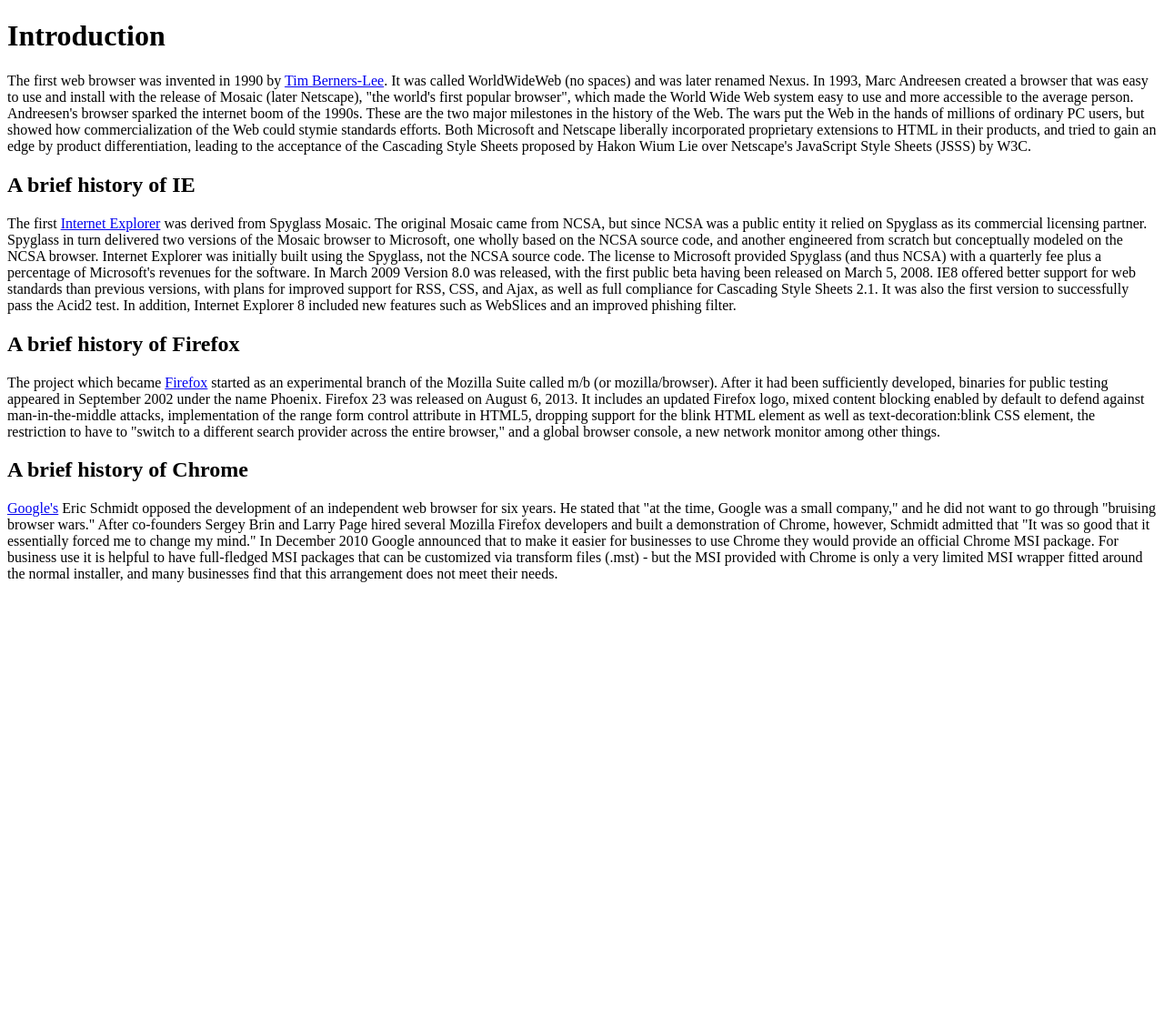
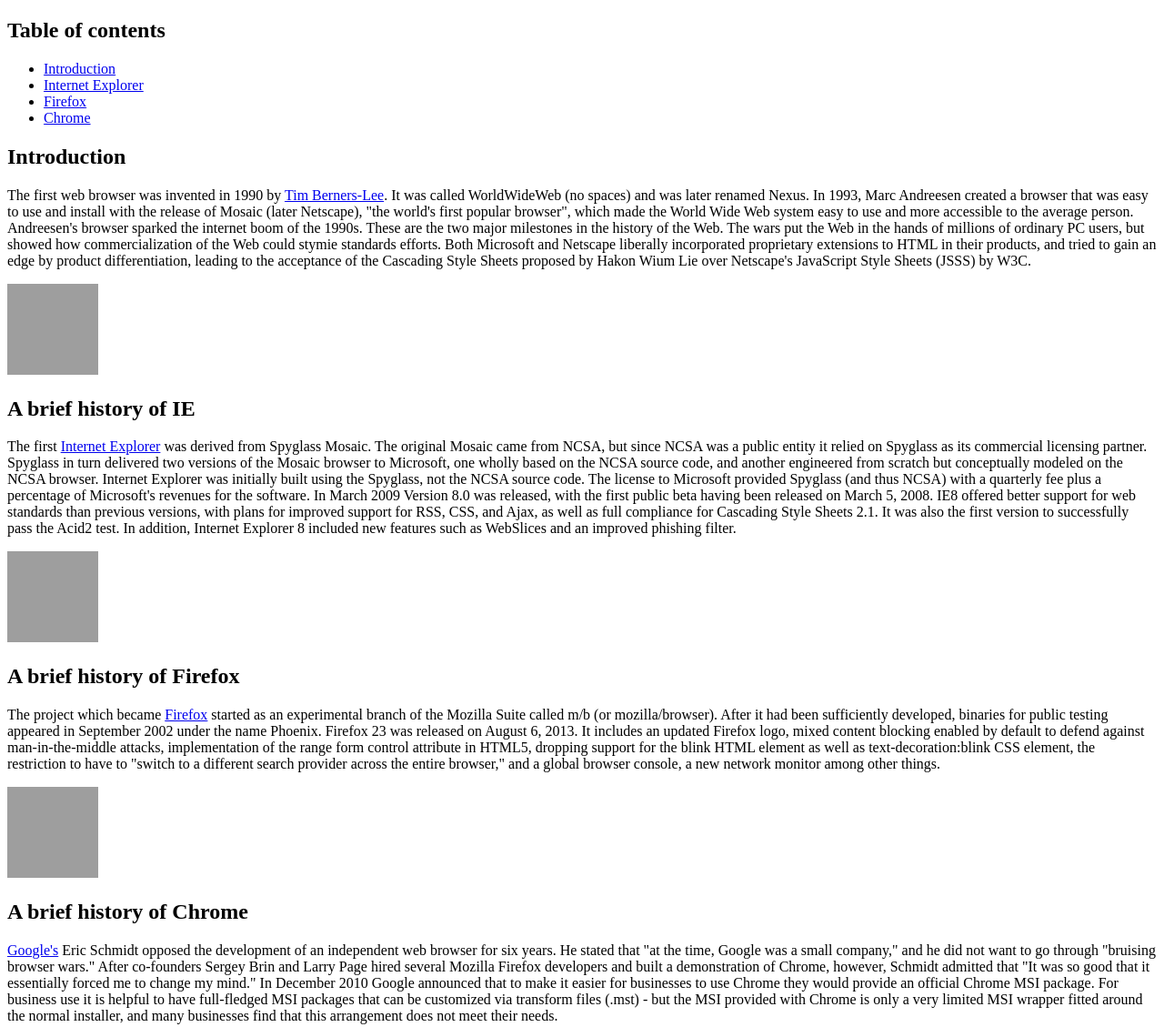
Before and after one commit to CJCJsC/browserhistory, a plain HTML site: page index.html in a window 1280 px wide. Shown: the whole page at 91% size. Before the commit the page ends 800 px from the top, so only its background shows below. Drawn offline with Linux system fonts and the light colour scheme; grey boxes are pictures that could not be loaded.

Commit message:
Update index.html

```diff
--- a/index.html
+++ b/index.html
@@ -6,26 +6,48 @@
 </head>
 <body>
 
+<h2>Table of contents</h2>
+
+<ul>
+  <li><a href="#Intro">Introduction</a></li>
+  <li><a href="#IE">Internet Explorer</a></li>
+  <li><a href="#Firefox">Firefox</a></li>
+  <li><a href="#Chrome">Chrome</a></li>
+</ul>
+
+<section id="Intro">
 <h1>Introduction</h1>
   <p>The first web browser was invented in 1990 by <a href="https://en.wikipedia.org/wiki/Tim_Berners-Lee">Tim Berners-Lee</a>. It was called WorldWideWeb (no spaces) and was later renamed Nexus. In 1993, Marc Andreesen created a browser that was easy to use and install with the release of Mosaic (later Netscape), "the world's first popular browser", which made the World Wide Web system easy to use and more accessible to the average person. Andreesen's browser sparked the internet boom of the 1990s. These are the two major milestones in the history of the Web.
 
     The wars put the Web in the hands of millions of ordinary PC users, but showed how commercialization of the Web could stymie standards efforts. Both Microsoft and Netscape liberally incorporated proprietary extensions to HTML in their products, and tried to gain an edge by product differentiation, leading to the acceptance of the Cascading Style Sheets proposed by Hakon Wium Lie over Netscape's JavaScript Style Sheets (JSSS) by W3C.
   </p>
+</section>
+
+<section id="IE">
+<img src="https://upload.wikimedia.org/wikipedia/commons/1/18/Internet_Explorer_10%2B11_logo.svg" width="100" height="100" alt="Internet Explorer Logo">
 <h2>A brief history of IE</h2>
   <p>The first <a href="https://en.wikipedia.org/wiki/Internet_Explorer">Internet Explorer</a> was derived from Spyglass Mosaic. The original Mosaic came from NCSA, but since NCSA was a public entity it relied on Spyglass as its commercial licensing partner. Spyglass in turn delivered two versions of the Mosaic browser to Microsoft, one wholly based on the NCSA source code, and another engineered from scratch but conceptually modeled on the NCSA browser. Internet Explorer was initially built using the Spyglass, not the NCSA source code. The license to Microsoft provided Spyglass (and thus NCSA) with a quarterly fee plus a percentage of Microsoft's revenues for the software.
 
     In March 2009 Version 8.0 was released, with the first public beta having been released on March 5, 2008. IE8 offered better support for web standards than previous versions, with plans for improved support for RSS, CSS, and Ajax, as well as full compliance for Cascading Style Sheets 2.1. It was also the first version to successfully pass the Acid2 test. In addition, Internet Explorer 8 included new features such as WebSlices and an improved phishing filter.
   </p>
+</section>
+
+<section id="Firefox">
+<img src="https://upload.wikimedia.org/wikipedia/commons/f/ff/Mozilla_Firefox_logo_2013.png" width="100" height="100" alt="Firefox Logo">
 <h2>A brief history of Firefox</h2>
   <p>The project which became <a href="https://en.wikipedia.org/wiki/Firefox">Firefox</a> started as an experimental branch of the Mozilla Suite called m/b (or mozilla/browser). After it had been sufficiently developed, binaries for public testing appeared in September 2002 under the name Phoenix.
 
     Firefox 23 was released on August 6, 2013. It includes an updated Firefox logo, mixed content blocking enabled by default to defend against man-in-the-middle attacks, implementation of the range form control attribute in HTML5, dropping support for the blink HTML element as well as text-decoration:blink CSS element, the restriction to have to "switch to a different search provider across the entire browser," and a global browser console, a new network monitor among other things.
   </p>
+</section>
+
+<section id="Chrome">
+<img src="https://1000logos.net/wp-content/uploads/2017/08/Chrome-Logo.png" width="100" height="100" alt="Chrome Logo">
 <h2>A brief history of Chrome</h2>
   <p><a href="https://en.wikipedia.org/wiki/Google">Google's</a> Eric Schmidt opposed the development of an independent web browser for six years. He stated that "at the time, Google was a small company," and he did not want to go through "bruising browser wars." After co-founders Sergey Brin and Larry Page hired several Mozilla Firefox developers and built a demonstration of Chrome, however, Schmidt admitted that "It was so good that it essentially forced me to change my mind."
 
     In December 2010 Google announced that to make it easier for businesses to use Chrome they would provide an official Chrome MSI package. For business use it is helpful to have full-fledged MSI packages that can be customized via transform files (.mst) - but the MSI provided with Chrome is only a very limited MSI wrapper fitted around the normal installer, and many businesses find that this arrangement does not meet their needs.
   </p>
-
+</section>
 </body>
 </html>
```
